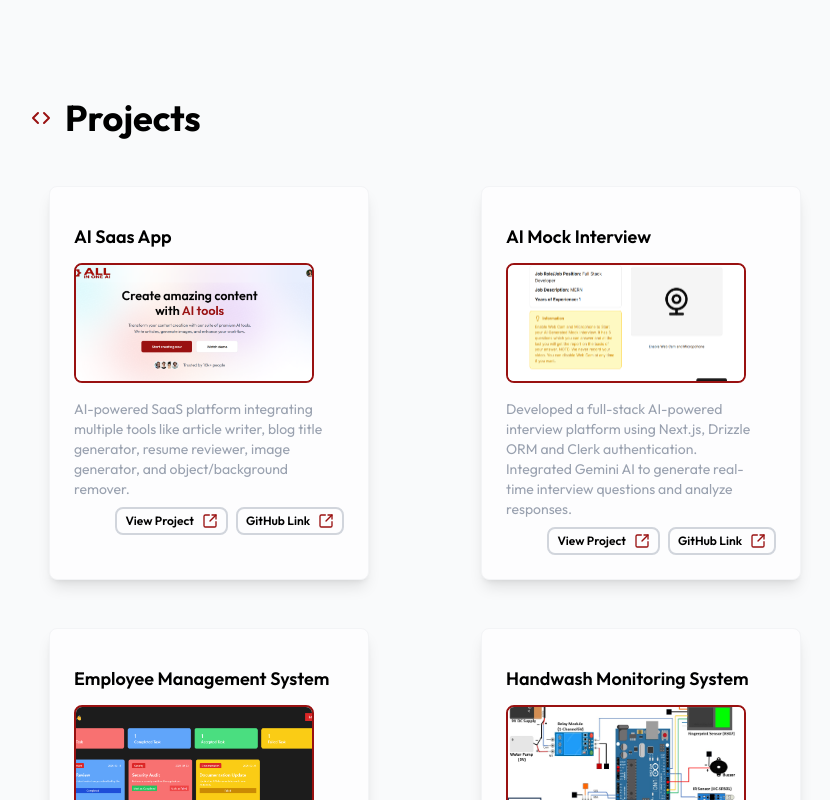
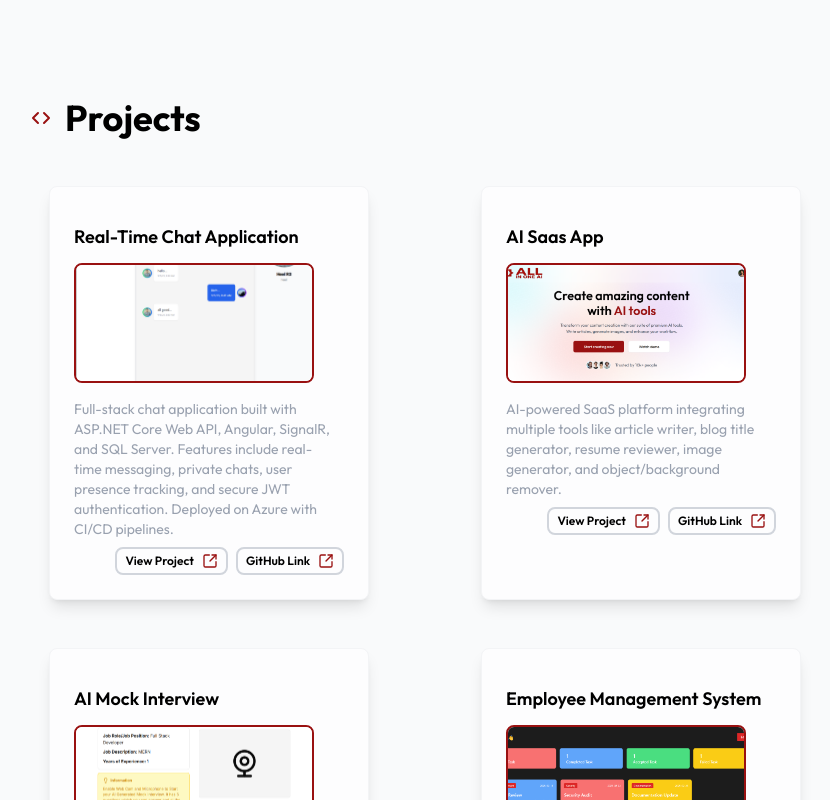
Before and after one commit to heelR3/rudraraj-pandey, a React (Vite) app: page / in a window 1280 px wide. Shown: the part 1518-2318 px from the top of the page, without its empty margins (215-1045 px from the left). Built offline with nearby package versions, Linux system fonts and the light colour scheme.

Commit message:
Added new project

```diff
--- a/src/assets/assets.js
+++ b/src/assets/assets.js
@@ -1,10 +1,19 @@
 import { Github, GithubIcon, Instagram, Link, Linkedin, SquareArrowOutUpRight, SquarePen, Twitter } from "lucide-react";
+import project0 from './project0.png'
 import project1 from './project1.png'
 import project2 from './project2.png'
 import project3 from './project3.png'
 import project4 from './project4.jpg'
 
 export const projects = [
+    {
+        title: 'Real-Time Chat Application',
+        description: 'Full-stack chat application built with ASP.NET Core Web API, Angular, SignalR, and SQL Server. Features include real-time messaging, private chats, user presence tracking, and secure JWT authentication. Deployed on Azure with CI/CD pipelines.',
+        Icon: SquareArrowOutUpRight,
+        deployLink: 'https://chat-app-ui.azurewebsites.net/',
+        githubLink: 'https://github.com/heelR3/dotnet-chatapp.git',
+        img: project0
+    },
     {
         title: 'AI Saas App',
         description: 'AI-powered SaaS platform integrating multiple tools like article writer, blog title generator, resume reviewer, image generator, and object/background remover.',
```
Also changed, not shown: src/assets/project0.png (added).
